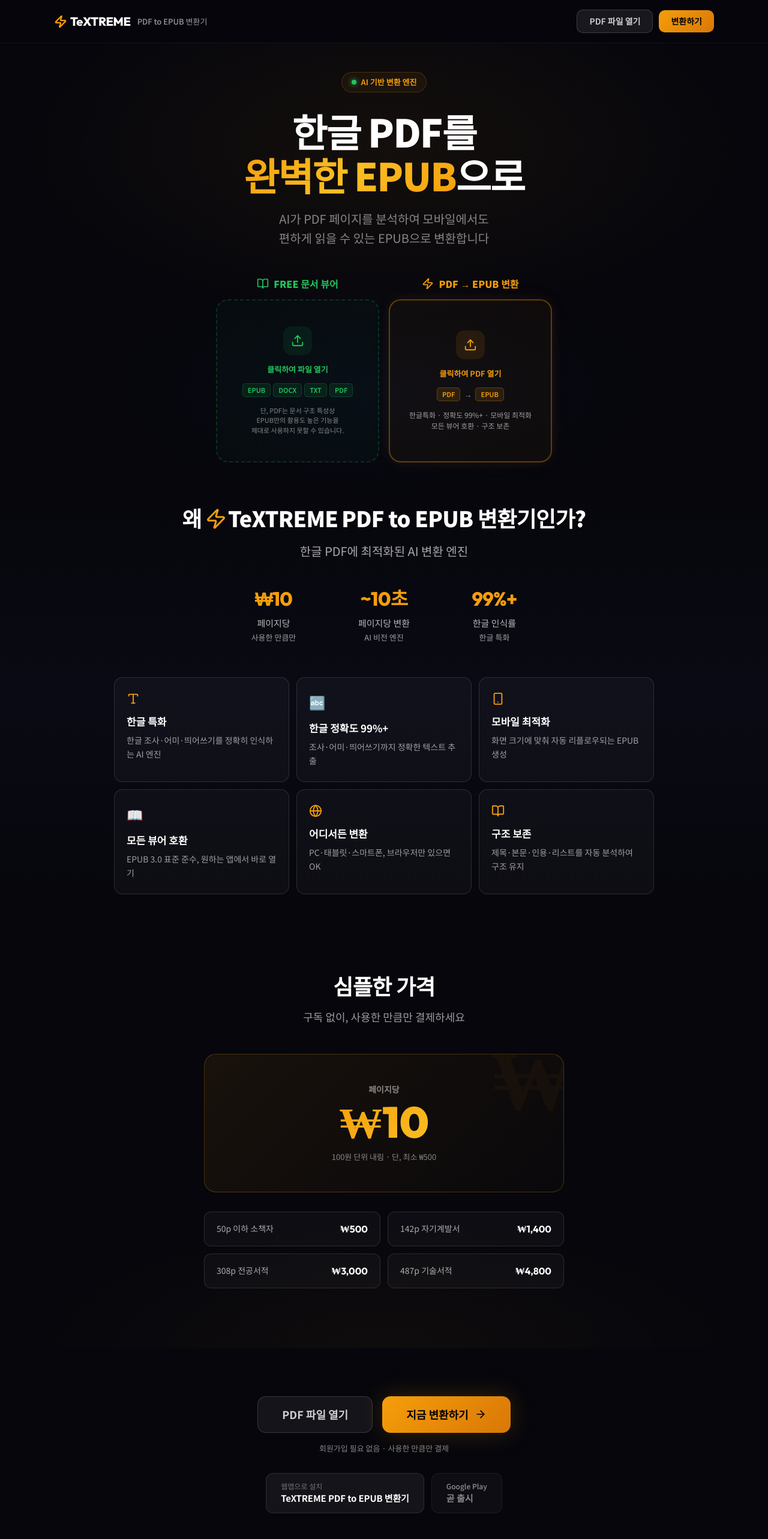
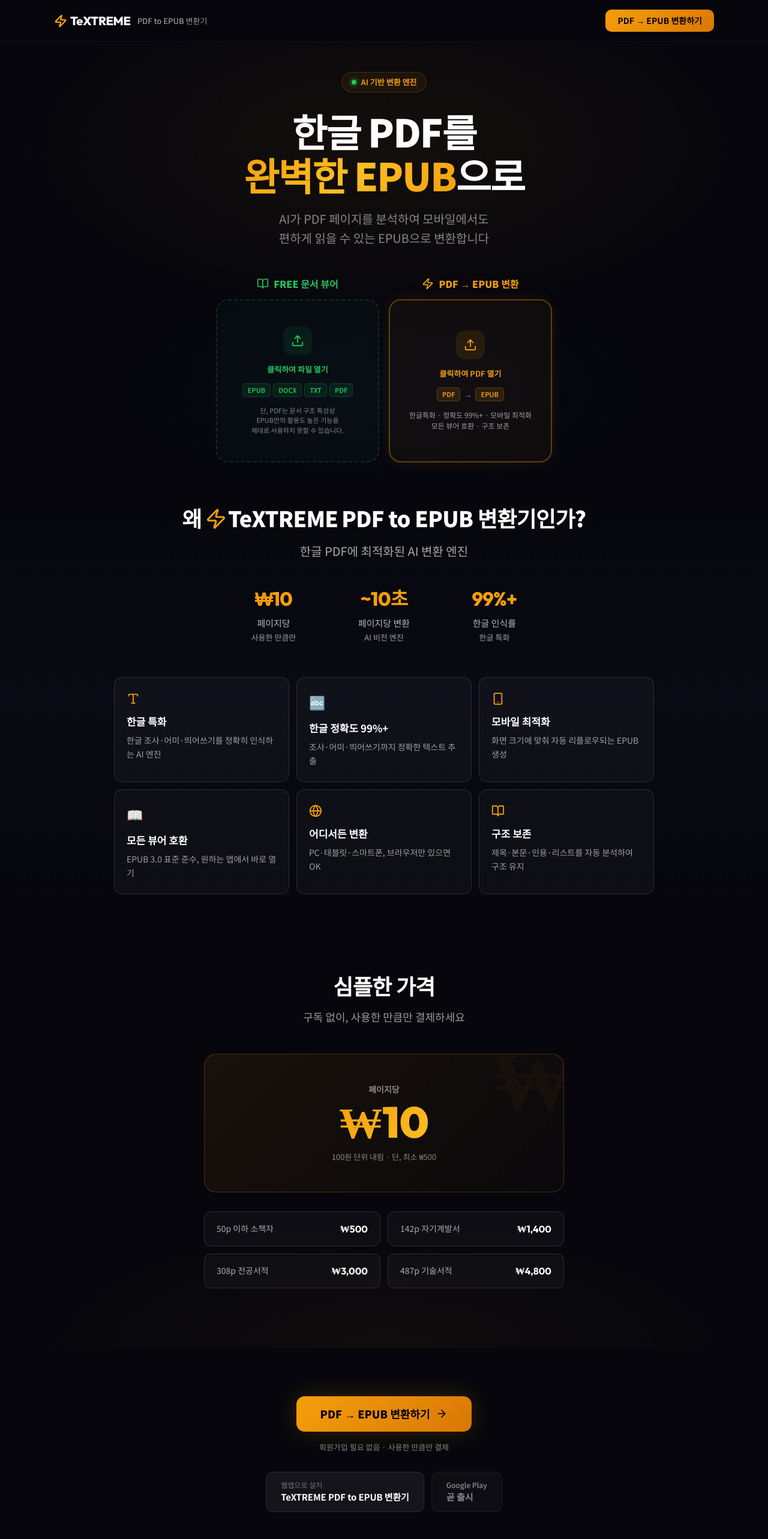
Before and after one commit to Bookfow/textreme, a Next.js app: page / in a window 1280 px wide. Shown: the top 2566 px of the page at 60% size. Built offline with nearby package versions, Linux system fonts and the light colour scheme.

Commit message:
버튼 텍스트 PDF→EPUB 변환하기로 수정

```diff
--- a/src/app/page.tsx
+++ b/src/app/page.tsx
@@ -499,13 +499,9 @@ export default function TeXTREME() {
             </span>
           </div>
           <div style={{ display: "flex", alignItems: "center", gap: 10 }}>
-            <button onClick={() => viewerInputRef.current?.click()}
-              style={{ padding: "8px 20px", borderRadius: 10, background: "rgba(255,255,255,0.08)", border: "1px solid rgba(255,255,255,0.15)", color: "rgba(255,255,255,0.8)", fontWeight: 600, fontSize: 14, cursor: "pointer" }}>
-              PDF 파일 열기
-            </button>
             <button onClick={() => fileInputRef.current?.click()}
               style={{ padding: "8px 20px", borderRadius: 10, background: "linear-gradient(135deg, #F59E0B, #D97706)", color: "#000", fontWeight: 700, fontSize: 14, border: "none", cursor: "pointer" }}>
-              변환하기
+              PDF → EPUB 변환하기
             </button>
           </div>
         </div>
@@ -687,13 +683,9 @@ export default function TeXTREME() {
       {/* CTA */}
       <section style={{ padding: "80px 24px 48px", background: "#06060c", textAlign: "center" }}>
         <div style={{ display: "flex", gap: 16, justifyContent: "center", flexWrap: "wrap" }}>
-          <button onClick={() => viewerInputRef.current?.click()}
-            style={{ padding: "16px 40px", borderRadius: 14, background: "rgba(255,255,255,0.06)", border: "1px solid rgba(255,255,255,0.15)", color: "rgba(255,255,255,0.8)", fontWeight: 700, fontSize: 18, cursor: "pointer", display: "flex", alignItems: "center", gap: 10 }}>
-            PDF 파일 열기
-          </button>
           <button onClick={() => fileInputRef.current?.click()}
             style={{ padding: "16px 40px", borderRadius: 14, background: "linear-gradient(135deg, #F59E0B, #D97706)", color: "#000", fontWeight: 800, fontSize: 18, border: "none", cursor: "pointer", boxShadow: "0 0 40px rgba(245,158,11,0.2)", display: "flex", alignItems: "center", gap: 10 }}>
-            지금 변환하기 <ArrowRight size={20} />
+            PDF → EPUB 변환하기 <ArrowRight size={20} />
           </button>
         </div>
         <p style={{ color: "rgba(255,255,255,0.5)", fontSize: 13, marginTop: 16 }}>
```
